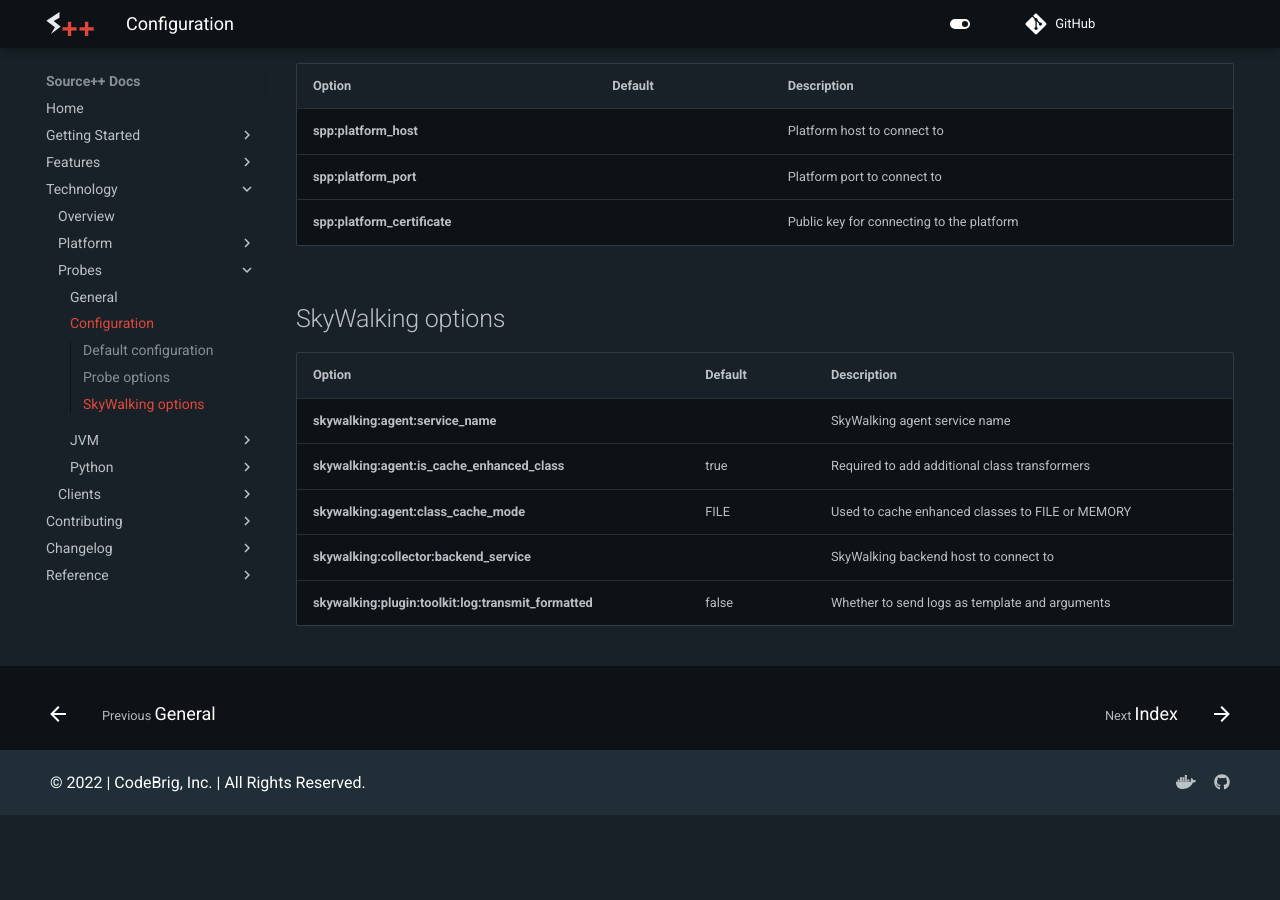
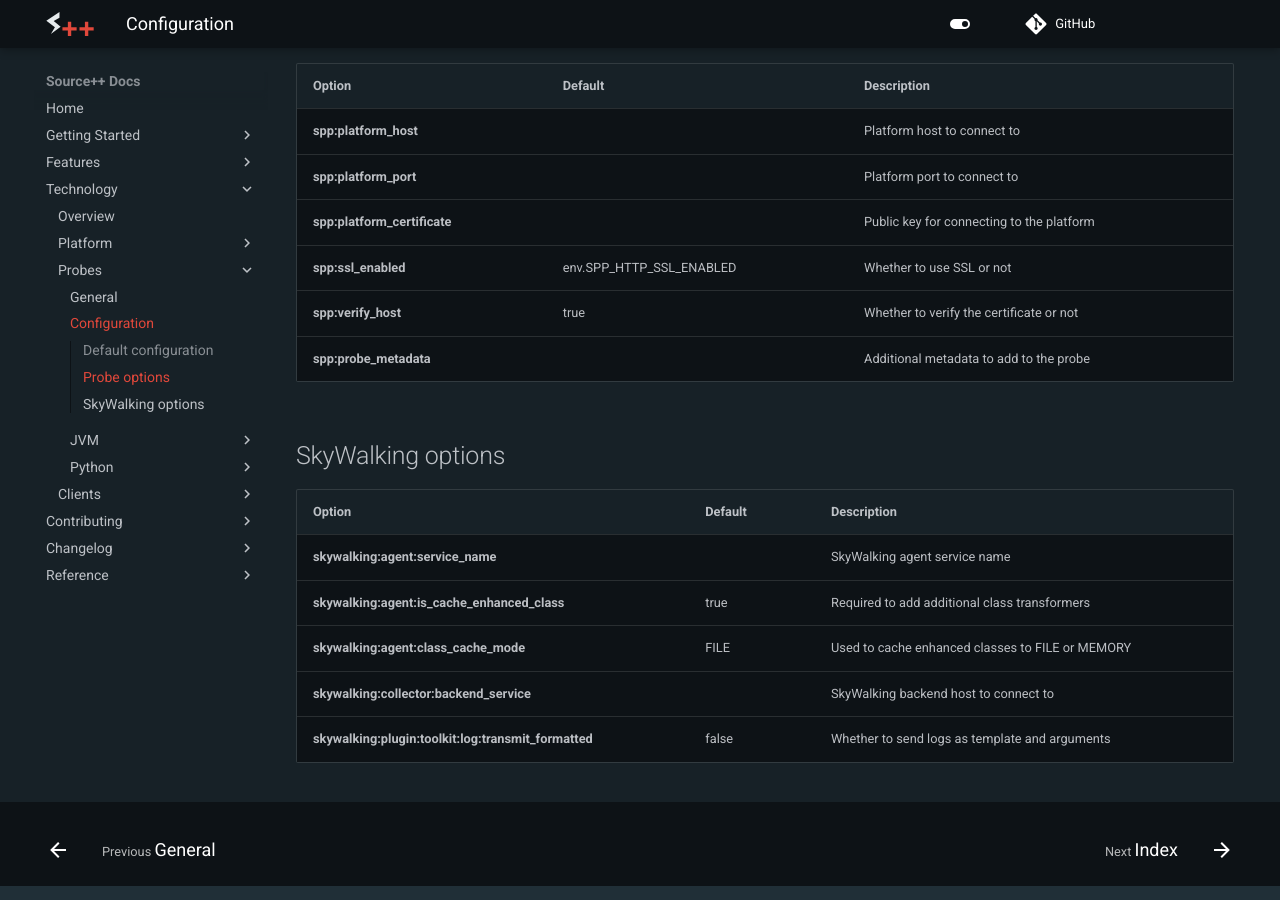
Before and after one commit to sourceplusplus/documentation, an MkDocs documentation site: the page built from docs/technology/probes/configuration.md, in a window 1280 px wide and 900 px high, scrolled down 537 px. Built offline with MkDocs 1.6.1 and Material for MkDocs 9.7.7, drawn with Linux system fonts in a browser that asks for light colours; comment, search, counter and statistics services are not loaded; the version menu is left out; before the commit the page ends 1352 px from its top, so only the background shows below that.

Commit message:
Add remaining probe configuration options

```diff
--- a/docs/technology/probes/configuration.md
+++ b/docs/technology/probes/configuration.md
@@ -18,11 +18,14 @@
 
 ## Probe options
 
-| Option                       | Default | Description                               |
-|:-----------------------------|---------|:------------------------------------------|
-| **spp:platform_host**        |         | Platform host to connect to               |
-| **spp:platform_port**        |         | Platform port to connect to               |
-| **spp:platform_certificate** |         | Public key for connecting to the platform |
+| Option                       | Default                  | Description                               |
+|:-----------------------------|--------------------------|:------------------------------------------|
+| **spp:platform_host**        |                          | Platform host to connect to               |
+| **spp:platform_port**        |                          | Platform port to connect to               |
+| **spp:platform_certificate** |                          | Public key for connecting to the platform |
+| **spp:ssl_enabled**          | env.SPP_HTTP_SSL_ENABLED | Whether to use SSL or not                 |
+| **spp:verify_host**          | true                     | Whether to verify the certificate or not  |
+| **spp:probe_metadata**       |                          | Additional metadata to add to the probe   |
 
 ## SkyWalking options
 
```
